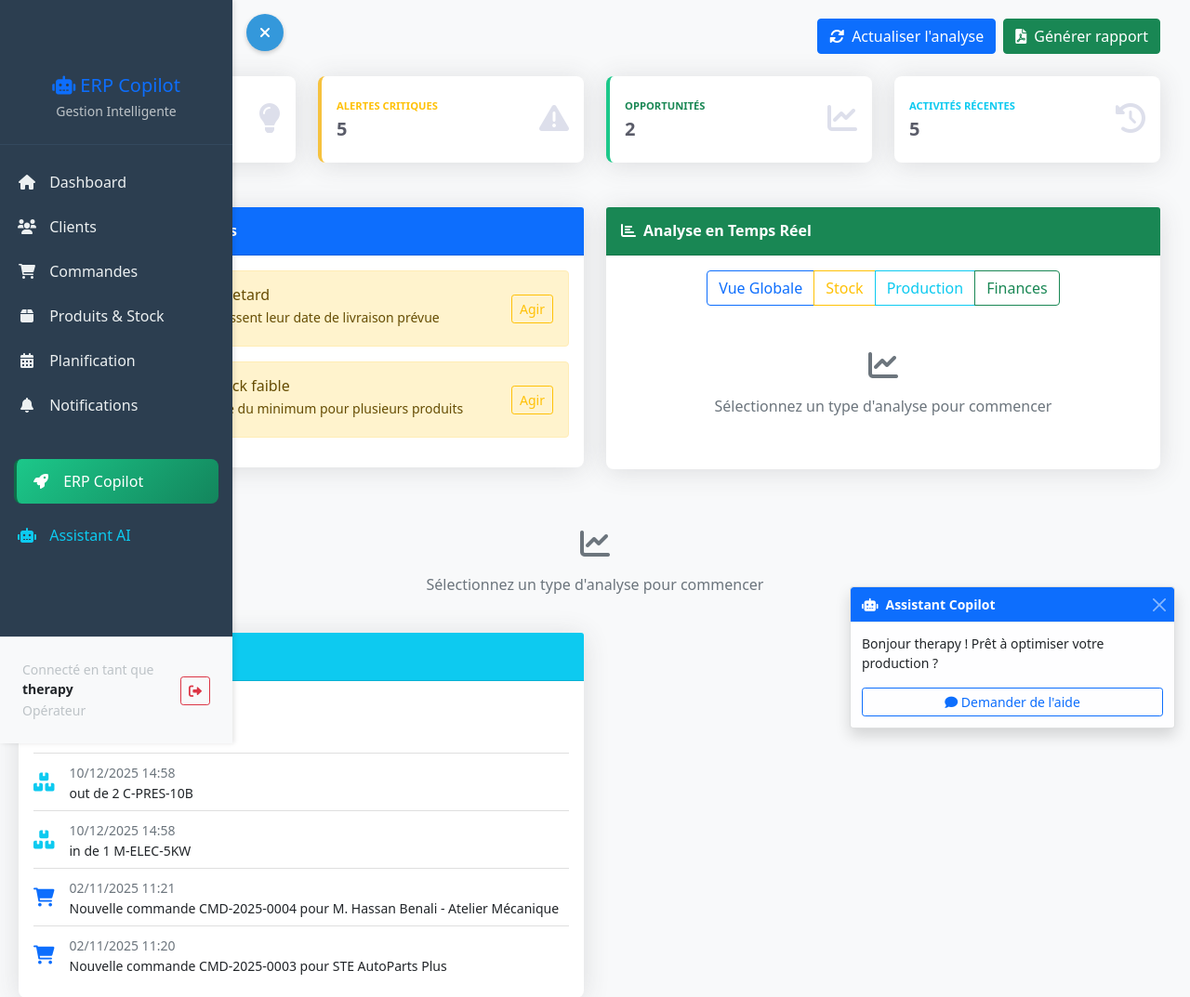
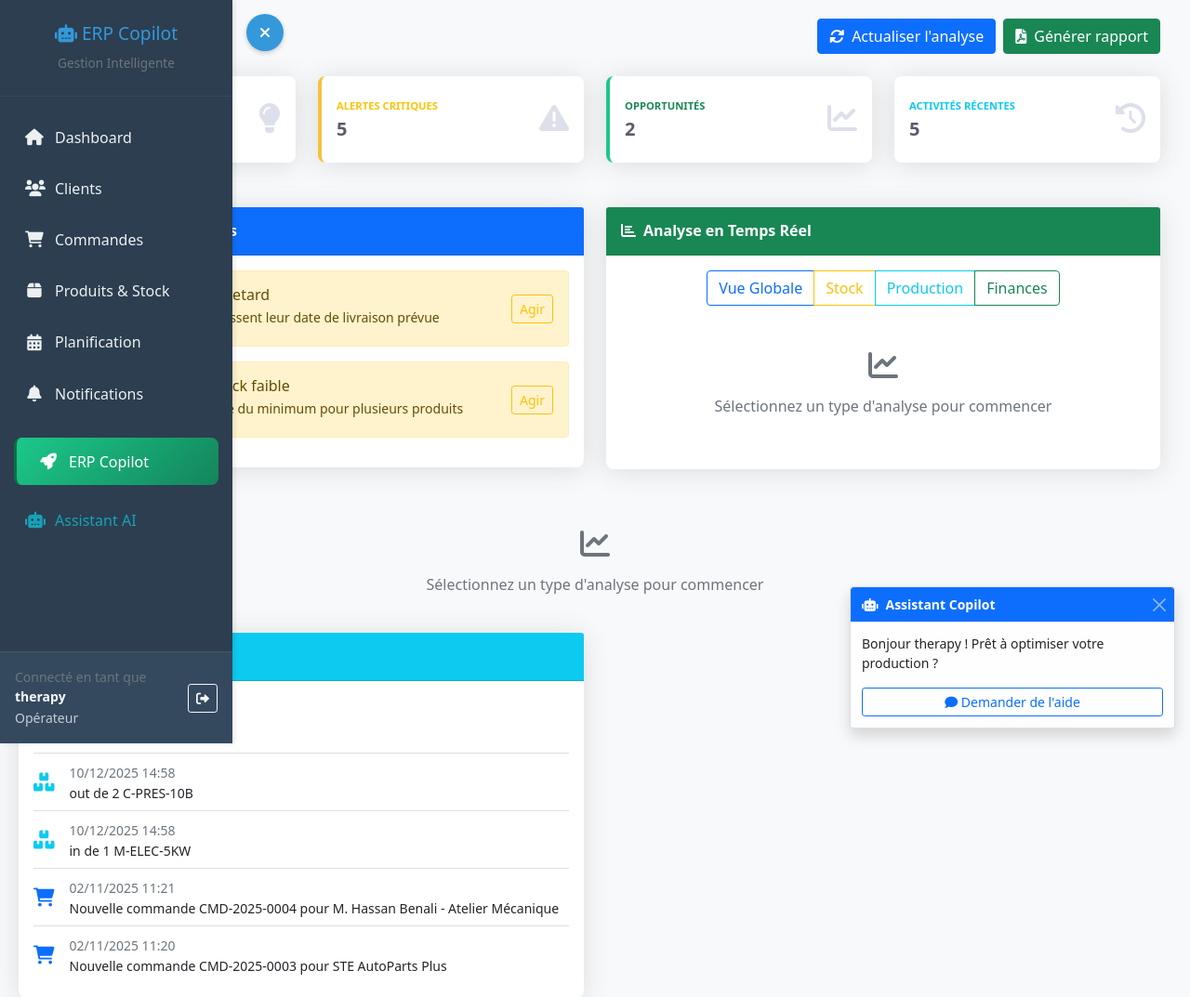
Before and after one commit to theraoumar/Planification-Ordonnancement, a Django app: page /erp-copilot/ in a window 1280 px wide. Shown: the top 1073 px of the page at 93% size. Run offline with Django 5.2, Linux system fonts and the light colour scheme; a user stored in the database is signed in; data comes from the database, SQL or seed files in the repository; both versions use the stored data as it was after the commit; data that the repository does not hold is empty.

Commit message:
Add new Prof Recommadation

```diff
--- a/dashboard/views.py
+++ b/dashboard/views.py
@@ -507,10 +507,20 @@ def update_order_status(request, order_id):
     order = get_object_or_404(Order, id=order_id)
     old_status = order.status
 
+    # Dictionnaire des statuts et leurs affichages
+    status_display = {
+        'draft': 'Brouillon',
+        'confirmed': 'Confirmée',
+        'in_production': 'En production',
+        'shipped': 'Expédiée',
+        'delivered': 'Livrée',
+        'cancelled': 'Annulée'
+    }
+
     if request.method == 'POST':
         new_status = request.POST.get('status')
 
-        if new_status in dict(Order.STATUS_CHOICES):
+        if new_status in status_display:
 
             # ========== GESTION STOCK - CONFIRMATION ==========
             if new_status == 'confirmed' and old_status != 'confirmed':
@@ -529,49 +539,38 @@ def update_order_status(request, order_id):
                     )
                     return redirect('order_detail', order_id=order.id)
 
-                # Diminuer le stock des produits
+            # Changer le statut de la commande
+            order.status = new_status
+            order.save()
+
+            # ========== ENREGISTRER LES MOUVEMENTS DE STOCK ==========
+            if new_status == 'confirmed' and old_status != 'confirmed':
                 for item in order.items.all():
-                    product = item.product
-                    product.current_stock -= item.quantity
-                    product.save()
-
-                    # Enregistrer le mouvement de stock
                     StockMovement.objects.create(
-                        product=product,
+                        product=item.product,
                         movement_type='out',
                         quantity=item.quantity,
                         reason=f'Commande {order.order_number}',
                         user=request.user
                     )
-
-                messages.success(request, f"✅ Stock diminué pour {order.order_number}")
-
-            # ========== GESTION STOCK - ANNULATION ==========
+                messages.success(request, f"✅ Commande confirmée et stock mis à jour pour {order.order_number}")
+
             elif new_status == 'cancelled' and old_status in ['confirmed', 'in_production']:
-                # Restaurer le stock des produits
                 for item in order.items.all():
-                    product = item.product
-                    product.current_stock += item.quantity
-                    product.save()
-
-                    # Enregistrer le mouvement de stock
                     StockMovement.objects.create(
-                        product=product,
+                        product=item.product,
                         movement_type='in',
                         quantity=item.quantity,
                         reason=f'Annulation commande {order.order_number}',
                         user=request.user
                     )
-
-                messages.success(request, f"✅ Stock restauré pour {order.order_number}")
-
-            # Changer le statut de la commande
-            order.status = new_status
-            order.save()
-
-            messages.success(request,
-                f'📦 Statut de {order.order_number} changé : "{order.get_status_display(old_status)}" → "{order.get_status_display()}"'
-            )
+                messages.success(request, f"✅ Commande annulée et stock restauré pour {order.order_number}")
+
+            else:
+                messages.success(request,
+                    f'📦 Statut de {order.order_number} changé : ' +
+                    f'"{status_display.get(old_status, old_status)}" → "{status_display.get(new_status, new_status)}"'
+                )
 
     return redirect('order_detail', order_id=order.id)
 
--- a/templates/base.html
+++ b/templates/base.html
@@ -20,12 +20,14 @@
             bottom: 0;
             left: 0;
             z-index: 1000;
-            padding: 48px 0 0;
+            padding: 0;
             box-shadow: 2px 0 5px rgba(0,0,0,0.1);
             width: 250px;
             background-color: #2c3e50;
             transition: transform 0.3s ease;
             transform: translateX(0);
+            display: flex;
+            flex-direction: column;
         }
 
         /* Sidebar fermé */
@@ -35,19 +37,39 @@
 
         .sidebar-sticky {
             position: relative;
-            top: 0;
-            height: calc(100vh - 48px);
-            padding-top: .5rem;
-            overflow-x: hidden;
+            height: 100vh;
             overflow-y: auto;
+            padding: 0;
+            display: flex;
+            flex-direction: column;
+            flex: 1;
+        }
+
+        /* Header du sidebar */
+        .sidebar-header {
+            padding: 1.5rem 1rem;
+            border-bottom: 1px solid #34495e;
+            flex-shrink: 0;
+            background-color: #2c3e50;
+        }
+
+        /* Navigation - prend l'espace disponible */
+        .sidebar .nav {
+            flex: 1;
+            overflow-y: auto;
+            padding: 1rem 0;
         }
 
         .sidebar .nav-link {
             font-weight: 500;
             color: #ecf0f1;
-            padding: 0.75rem 1rem;
+            padding: 0.85rem 1.5rem;
             border-left: 3px solid transparent;
             transition: all 0.3s;
+            margin: 2px 0;
+            display: flex;
+            align-items: center;
+            position: relative;
         }
 
         .sidebar .nav-link:hover {
@@ -58,14 +80,15 @@
 
         .sidebar .nav-link.active {
             color: #3498db;
-            background-color: #34495e;
+            background-color: rgba(52, 152, 219, 0.1);
             border-left-color: #3498db;
         }
 
         .sidebar .nav-link i {
-            margin-right: 10px;
+            margin-right: 12px;
             width: 20px;
             text-align: center;
+            font-size: 1.1rem;
         }
 
         /* Bouton toggle fixe */
@@ -109,34 +132,33 @@
         }
 
         .sidebar:not(.collapsed) + .sidebar-toggle {
-            left: 265px; /* 250px + 15px */
+            left: 265px;
         }
 
-        /* Header du sidebar */
-        .sidebar .text-center {
-            padding: 1.5rem 1rem;
-            border-bottom: 1px solid #34495e;
+        .sidebar-header h5 {
+            color: #3498db !important;
+            margin-bottom: 0.5rem;
+            font-size: 1.2rem;
         }
 
-        .sidebar h5 {
-            color: #ecf0f1;
-            margin-bottom: 0.2rem;
-        }
-
-        .sidebar .text-muted {
-            color: #bdc3c7 !important;
+        .sidebar-header small {
+            color: #bdc3c7;
+            font-size: 0.85rem;
         }
 
         /* User info en bas */
-        .sidebar .position-absolute {
+        .user-info-container {
+            margin-top: auto;
             padding: 1rem;
             background-color: #34495e;
+            border-top: 1px solid #455a64;
+            flex-shrink: 0;
         }
 
         /* Responsive */
         @media (max-width: 768px) {
             .sidebar {
-                width: 220px;
+                width: 280px;
             }
 
             .sidebar:not(.collapsed) + .sidebar-toggle {
@@ -150,6 +172,7 @@
             /* Sur mobile, le sidebar prend toute la largeur */
             .sidebar:not(.collapsed) {
                 width: 100%;
+                max-width: 320px;
                 transform: translateX(0);
             }
 
@@ -208,9 +231,10 @@
         .nav-link.erp-copilot {
             background: linear-gradient(135deg, #1cc88a, #13855c);
             color: white !important;
-            margin: 10px 15px;
+            margin: 20px 15px 10px 15px;
             border-radius: 8px;
             border-left: 3px solid #0f6e4a !important;
+            padding: 0.85rem 1.5rem;
         }
 
         .nav-link.erp-copilot:hover {
@@ -226,8 +250,9 @@
         /* Badge de notification */
         .notification-badge {
             position: absolute;
-            top: 5px;
-            right: 5px;
+            right: 15px;
+            top: 50%;
+            transform: translateY(-50%);
             background: #dc3545;
             color: white;
             border-radius: 50%;
@@ -238,6 +263,15 @@
             align-items: center;
             justify-content: center;
         }
+
+        /* Pour le lien Assistant AI */
+        .nav-link.text-info {
+            color: #17a2b8 !important;
+        }
+
+        .nav-link.text-info:hover {
+            color: #138496 !important;
+        }
     </style>
 </head>
 <body>
@@ -245,7 +279,7 @@
     <nav class="sidebar" id="sidebar">
         <div class="sidebar-sticky">
             <!-- Logo -->
-            <div class="text-center">
+            <div class="sidebar-header text-center">
                 <h5 class="text-primary">
                     <i class="fas fa-robot"></i> ERP Copilot
                 </h5>
@@ -253,7 +287,7 @@
             </div>
 
             <!-- Navigation -->
-            <ul class="nav flex-column mt-3">
+            <ul class="nav flex-column">
                 <li class="nav-item">
                     <a class="nav-link {% if request.resolver_match.url_name == 'dashboard' %}active{% endif %}"
                     href="{% url 'dashboard' %}">
@@ -301,14 +335,14 @@
                     </a>
                 </li>
 
-                <li class="nav-item mt-4">
-                    <a class="nav-link erp-copilot" href="#">
+                <li class="nav-item">
+                    <a class="nav-link erp-copilot" href="{% url 'erp_copilot' %}">
                         <i class="fas fa-rocket"></i>
                         ERP Copilot
                     </a>
                 </li>
                 <li class="nav-item">
-                    <a class="nav-link text-info" href="#">
+                    <a class="nav-link text-info" href="{% url 'ai_assistant' %}">
                         <i class="fas fa-robot"></i>
                         Assistant AI
                     </a>
@@ -316,18 +350,18 @@
             </ul>
 
             <!-- User info en bas -->
-            <div class="position-absolute bottom-0 start-0 end-0 border-top bg-light">
-                <div class="d-flex align-items-center p-2">
+            <div class="user-info-container">
+                <div class="d-flex align-items-center">
                     <div class="flex-grow-1">
                         <small class="text-muted d-block">Connecté en tant que</small>
-                        <div class="fw-bold text-dark small">{{ user.username }}</div>
+                        <div class="fw-bold text-light small">{{ user.username }}</div>
                         {% if user.role %}
-                        <small class="text-muted">{{ user.get_role_display }}</small>
+                        <small class="text-light opacity-75">{{ user.get_role_display }}</small>
                         {% endif %}
                     </div>
                     <form method="post" action="{% url 'logout' %}" class="m-0">
                         {% csrf_token %}
-                        <button type="submit" class="btn btn-sm btn-outline-danger" title="Déconnexion">
+                        <button type="submit" class="btn btn-sm btn-outline-light" title="Déconnexion">
                             <i class="fas fa-sign-out-alt"></i>
                         </button>
                     </form>
```
Also changed, not shown: dashboard/models.py (+16 -29 lines), dashboard/migrations/0007_stockmovement_customer.py (added), db.sqlite3.
